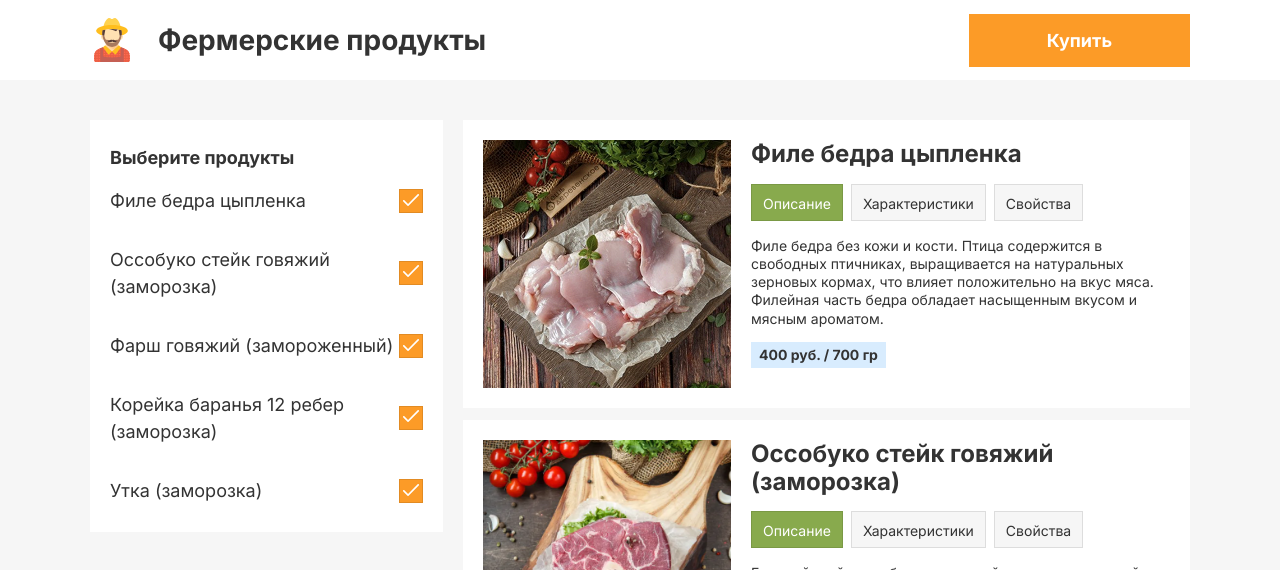
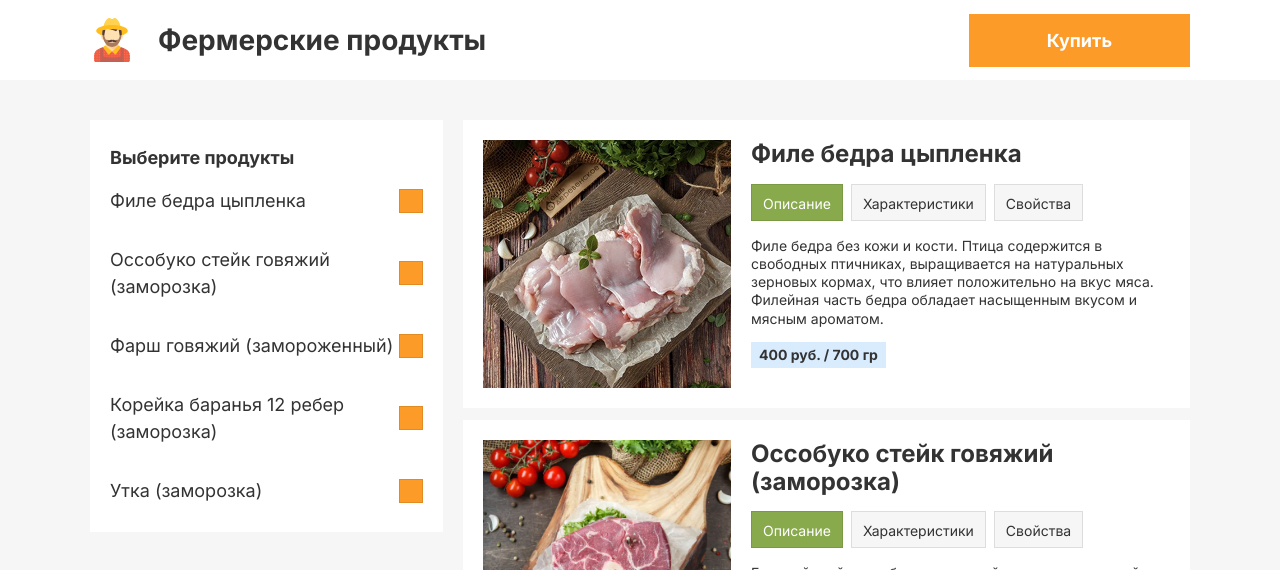
Before and after one commit to Chackmoole/farm-shop, a React (Create React App) app: page / in a window 1280 px wide. Shown: the top 570 px of the page. Built offline with nearby package versions, Linux system fonts and the light colour scheme.

Commit message:
Интегрирована логика в компонент фильтра

```diff
--- a/src/components/blocks/order-page/order-card/order-card.jsx
+++ b/src/components/blocks/order-page/order-card/order-card.jsx
@@ -31,7 +31,9 @@ export const OrderCard = ({
         <StyledOrderCardTabs>
           <StyledOrderCardTab
             $isActiveTab={activeTab === "description"}
-            onClick={() => setActiveTab("description")}
+            onClick={() => {
+              setActiveTab("description");
+            }}
           >
             <Text variant="caption1">Описание</Text>
           </StyledOrderCardTab>
--- a/src/components/blocks/order-page/order-filter-item/order-filter-item-styled.js
+++ b/src/components/blocks/order-page/order-filter-item/order-filter-item-styled.js
@@ -22,10 +22,9 @@ export const StyledOrderFilterItemLabel = styled.label`
     background-color: ${(props) => props.theme.colors.colorOrange};
     box-shadow: 0 0 0 1px rgba(0, 0, 0, 0.1) inset;
   }
-
   &::after {
     position: absolute;
-    content: url("${mark}");
+    content: url(${(props) => (props.$isChecked ? mark : "")});
     top: 47%;
     transform: translateY(-50%);
     right: 4px;
--- a/src/components/blocks/order-page/order-filter-item/order-filter-item.jsx
+++ b/src/components/blocks/order-page/order-filter-item/order-filter-item.jsx
@@ -1,14 +1,15 @@
+import { Text } from "../../../ui/text/text";
+
 import {
   StyledOrderFilterItem,
+  StyledOrderFilterItemLabel,
   StyledOrderFilterItemInput,
-  StyledOrderFilterItemLabel,
 } from "./order-filter-item-styled";
-import { Text } from "../../../ui/text/text";
 
-export const OrderFilterItem = ({ name }) => {
+export const OrderFilterItem = ({ name, onChange, isChecked }) => {
   return (
     <StyledOrderFilterItem>
-      <StyledOrderFilterItemLabel>
+      <StyledOrderFilterItemLabel onChange={onChange} $isChecked={isChecked}>
         <Text variant="body1">{name}</Text>
 
         <StyledOrderFilterItemInput type="checkbox" />
--- a/src/components/blocks/order-page/order-page.jsx
+++ b/src/components/blocks/order-page/order-page.jsx
@@ -8,8 +8,31 @@ import { products } from "../../../mock/products-data";
 import { PageWrapper } from "../../layout/page-wrapper/page-wrapper";
 import { OrderFilter } from "./order-filter/order-filter";
 import { OrderFilterItem } from "./order-filter-item/order-filter-item";
+import { useState } from "react";
 
 export const OrderPage = () => {
+  const [activeProducts, setActiveProducts] = useState([]);
+
+  const addProduct = (idProduct) => {
+    setActiveProducts((prevState) => {
+      return [...prevState, idProduct];
+    });
+  };
+
+  const removeProduct = (idProduct) => {
+    setActiveProducts((prevState) => {
+      return prevState.filter((product) => idProduct !== product);
+    });
+  };
+
+  const handelOnFilterChange = (idProduct) => {
+    if (activeProducts.includes(idProduct)) {
+      removeProduct(idProduct);
+    } else {
+      addProduct(idProduct);
+    }
+  };
+
   return (
     <StyledOrderPage>
       <PageWrapper>
@@ -20,7 +43,10 @@ export const OrderPage = () => {
                 <OrderFilterItem
                   key={product.id}
                   name={product.name}
-                  // price={product.price}
+                  onChange={() => {
+                    handelOnFilterChange(product.id);
+                  }}
+                  isChecked={activeProducts.includes(product.id)}
                 />
               );
             })}
```
